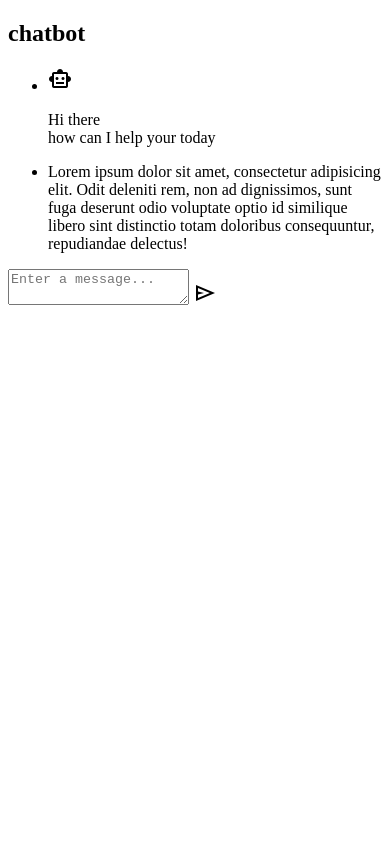
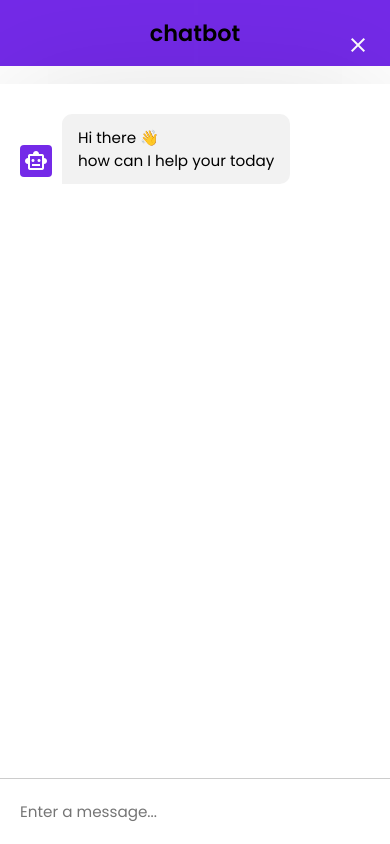
Before and after one commit to phuongle841/Chatbot, a plain HTML site: page index.html in a window 390 px wide. Drawn offline with nearby package versions, Linux system fonts and the light colour scheme.

Commit message:
continue project day 23/06/23

```diff
--- a/index.html
+++ b/index.html
@@ -1,28 +1,34 @@
 <!DOCTYPE html>
-<html lang="en">
+<html lang="en" dir="ltr">
 <head>
     <meta charset="UTF-8">
+    <title>Chatbot in javascript | inspired by CodingNepal</title>
+    <link rel="stylesheet" href="style.css">
     <meta name="viewport" content="width=device-width, initial-scale=1.0">
     <link rel="stylesheet" href="https://fonts.googleapis.com/css2?family=Material+Symbols+Outlined:opsz,wght,FILL,GRAD@48,400,0,0" />
     <link rel="stylesheet" href="https://fonts.googleapis.com/css2?family=Material+Symbols+Rounded:opsz,wght,FILL,GRAD@48,400,1,0" />
+    <script src="style.js" defer></script>
     <title>Document</title>
 </head>
-<body>
+<body class="show-chatbot">
+    <button class="chatbot-toggle">
+        <span class="material-symbols-outlined">mode_comment</span>
+        <span class="material-symbols-outlined">close</span>
+    </button>
     <div class="chatbot">
         <header>
             <h2>chatbot</h2>
+            <span class="material-symbols-outlined">close</span>
         </header>
         <ul class="chatbot">
             <li class="chat incoming">
                 <span class="material-symbols-outlined">smart_toy</span>
-                <p>Hi there<br>how can I help your today</p>
+                <p>Hi there 👋<br>how can I help your today</p>
             </li>
-            <li class="chat outcoming">
-                <p>Lorem ipsum dolor sit amet, consectetur adipisicing elit. Odit deleniti rem, non ad dignissimos, sunt fuga deserunt odio voluptate optio id similique libero sint distinctio totam doloribus consequuntur, repudiandae delectus!</p>
-            </li>
+
         </ul>
         <div class="chat-input">
-            <textarea placeholder="Enter a message..."></textarea>
+            <textarea placeholder="Enter a message..." required></textarea>
             <span id="sent-btn" class="material-symbols-outlined">send</span>
         </div>
     </div>
--- a/style.css
+++ b/style.css
@@ -8,33 +8,152 @@
 body{
     background: #e3f2fd;
 }
+.chatbot-toggle{
+  position: fixed;
+  right: 30px;
+  bottom: 35px;
+  width: 50px;
+  height: 50px;
+  color: #fff;
+  border: none;
+  display: flex;
+  align-items: center;
+  justify-content: center;
+  outline: none;
+  cursor: pointer;
+  background: #742ae8;
+  border-radius: 50%;
+}
+.chatbot-toggle span {
+  position: absolute;
+}
+.show-chatbot .chatbot-toggle span:first-child,
+.chatbot-toggle span:last-child {
+  opacity: 0;
+}
+.show-chatbot .chatbot-toggle span:last-child{
+  opacity: 1;
+}
 .chatbot{
     position: fixed;
     right: 40px;
     bottom: 100px;
     width: 420px;
+    transform: scale(0.5);
+    opacity: 0;
+    pointer-events: none;
+    overflow: hidden;
     background: #fff;
     border-radius: 15px;
     box-shadow: 0 0 128px 0 rgba(0, 0, 0, 0.1),
                 0 32px 64px -48px rgba(0, 0, 0, 0.5);
 }
+.show-chatbot .chatbot{
+  transform: scale(1);
+  opacity: 1;
+  pointer-events: auto;
+}
 .chatbot header{
   background: #742ae8;
-  padding: 16px;
+  padding: 16px 0;
   text-align: center;
+  position: relative;
 }
 .chatbot header h2{
-  background: #fff;
+  background: none;
   font-size: 1.4rem;
+}
+.chatbot header span{
+  position: absolute;
+  right: 20px;
+  top: 50%;
+  color: #fff;
+  cursor: pointer;
+  display: none;
+  transform: rotateY(-50%);
+
 }
 .chatbot .chatbot{
   height: 510px;
   overflow-y: auto;
-  padding: 15px 20px 70px;
+  padding: 30px 20px 70px;
 }
 .chatbot .chat{
   display: flex;
 }
+.chatbot .incoming span{
+  height: 32px;
+  width: 32px;
+  color: #fff;
+  align-self: flex-end;
+  background: #742ae8;
+  text-align: center;
+  line-height: 32px;
+  border-radius: 4px;
+  margin: 0 10px 7px 0;
+}
+.chatbot .outgoing {
+  max-width: 20px 0;
+  justify-content: flex-end;
+}
 .chatbot .chat p{
+  color: #fff;
+  max-width: 75%;
+  font-size: 0.95rem;
+  padding: 12px 16px;
+  border-radius: 10px 10px 0 10px;
+  background: #742ae8;
+}
+.chatbot .incoming p{
+  color: #000;
+  background: #f2f2f2;
+  border-radius: 10px 10px 10px 0;
+}
+.chatbot .chat-input{
+  position: absolute;
+  bottom: 0;
+  width: 100%;
+  display: flex;
+  gap: 5px;
+  background: #fff;
+  padding: 5px 20px;
+  border-top: 1px solid #ccc;
+}
+.chat-input textarea{
+  height: 55px;
+  width: 100%;
+  border: none;
+  outline: none;
+  font-size: 0.95rem;
+  resize: none;
+  padding: 16px 15px 16px 0;
+}
+.chat-input span{
+  align-self: flex-end;
+  height: 55px;
+  line-height: 50px;
+  color: #742ae8;
+  font-size: 1.35rem;
+  cursor: pointer;
+  visibility: hidden;
+}
 
+.chat-input textarea:valid ~ span{
+  visibility: visible;
 }
+
+@media(max-width: 490px){
+  .chatbot{
+    right: 0;
+    bottom: 0;
+    width: 100%;
+    height: 100%;
+    border-radius: 0;
+  }
+  .chatbot .chatbot{
+    height: 90%;
+  }
+  .chatbot header span{
+    display: block;
+  }
+}
--- /dev/null
+++ b/style.js
@@ -0,0 +1,26 @@
+const chatInput = document.querySelector(".chat-input textarea");
+
+const sendChatBtn = document.querySelector(".chat-input span");
+const chatbox = document.querySelector(".chatbox");
+
+let userMessage;
+
+const createChatLi=(message,className)=>{
+    // create a <chatLi> element with passed message and className
+    const chatLi = document.createElement("li");
+    chatLi.classList.add("chat", className);
+    let chatContent = className === "outgoing" ? `<p>${message}</p>`:`<span class="material-symbols-outlined">smart_toy</span><p>${message}</p>`
+    chatLi.innerHTML = chatContent;
+    return chatLi;
+}
+
+const handleChat =()=>{
+    userMessage = chatInput.value.trim();
+    if (!userMessage) {
+        return;
+    }
+    // append the user to the chat box
+    chatbox.appendChild(createChatLi(userMessage,"outgoing"));
+}
+
+sendChatBtn.addEventListener("click",handleChat)
```
